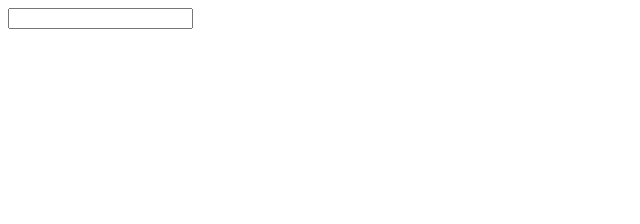
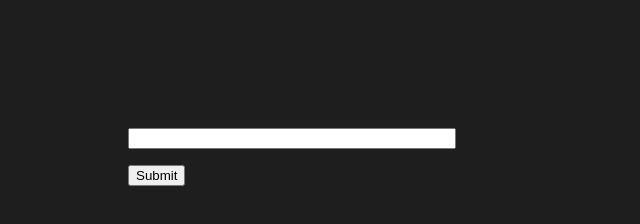
Before and after one commit to DrInnovatio/webfood, a plain HTML site: page HTMLforms/index.html in a window 1280 px wide. Shown: the whole page, without its empty margins (0-640 px from the left). Drawn offline with Linux system fonts and the light colour scheme.

Commit message:
HTML forms.

```diff
--- a/HTMLforms/index.html
+++ b/HTMLforms/index.html
@@ -5,8 +5,10 @@
   <meta http-equiv="X-UA-Compatible" content="IE=edge">
   <meta name="viewport" content="width=device-width, initial-scale=1.0">
   <title>HTML forms</title>
+  <link rel="stylesheet" href="styles.css">
 </head>
 <body>
-  <input type="text">
+  <input type="text"/>
+  <button type="submit">Submit</button>
 </body>
 </html>
--- /dev/null
+++ b/HTMLforms/styles.css
@@ -0,0 +1,14 @@
+body {
+  background-color: rgb(31, 30, 30);
+  margin: 8rem;
+}
+
+input {
+  width: 20rem;
+  display: block;
+  margin-bottom: 1rem;
+}
+
+button {
+  display: block;
+}
```
Also changed, not shown: 1 other file.
